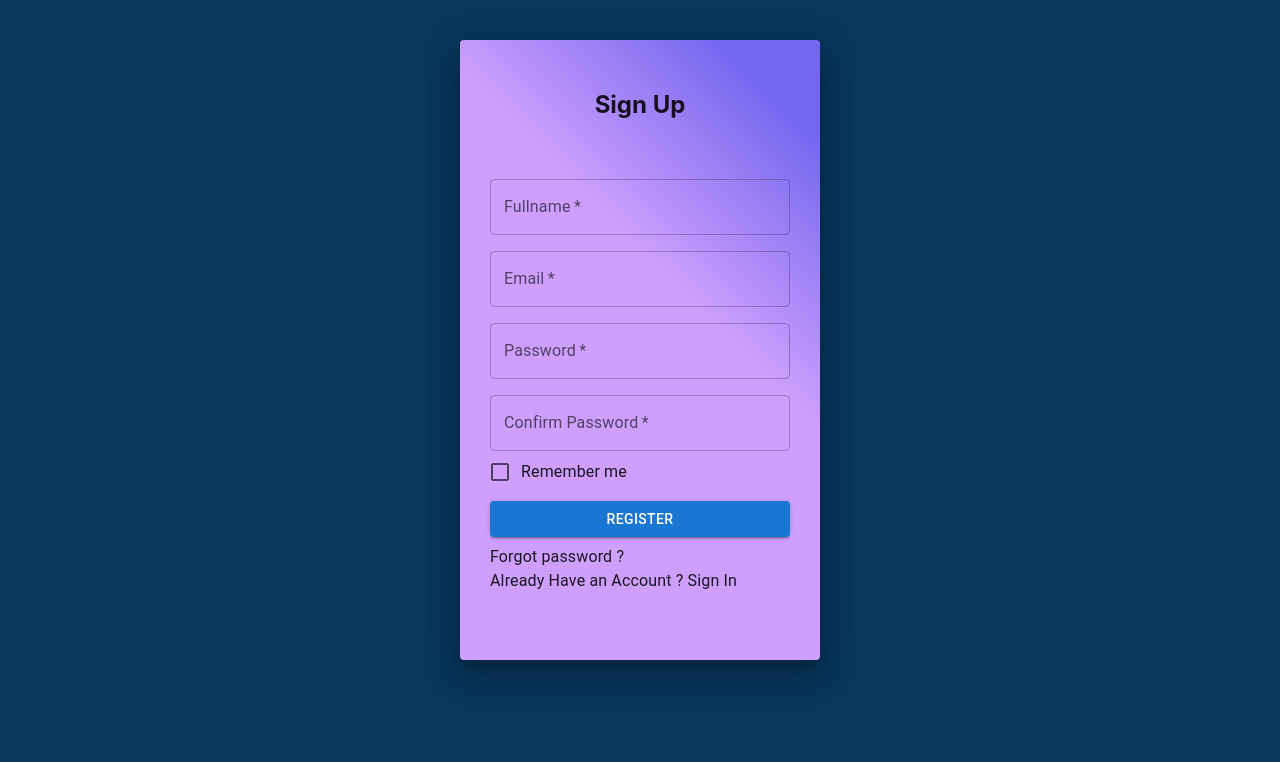
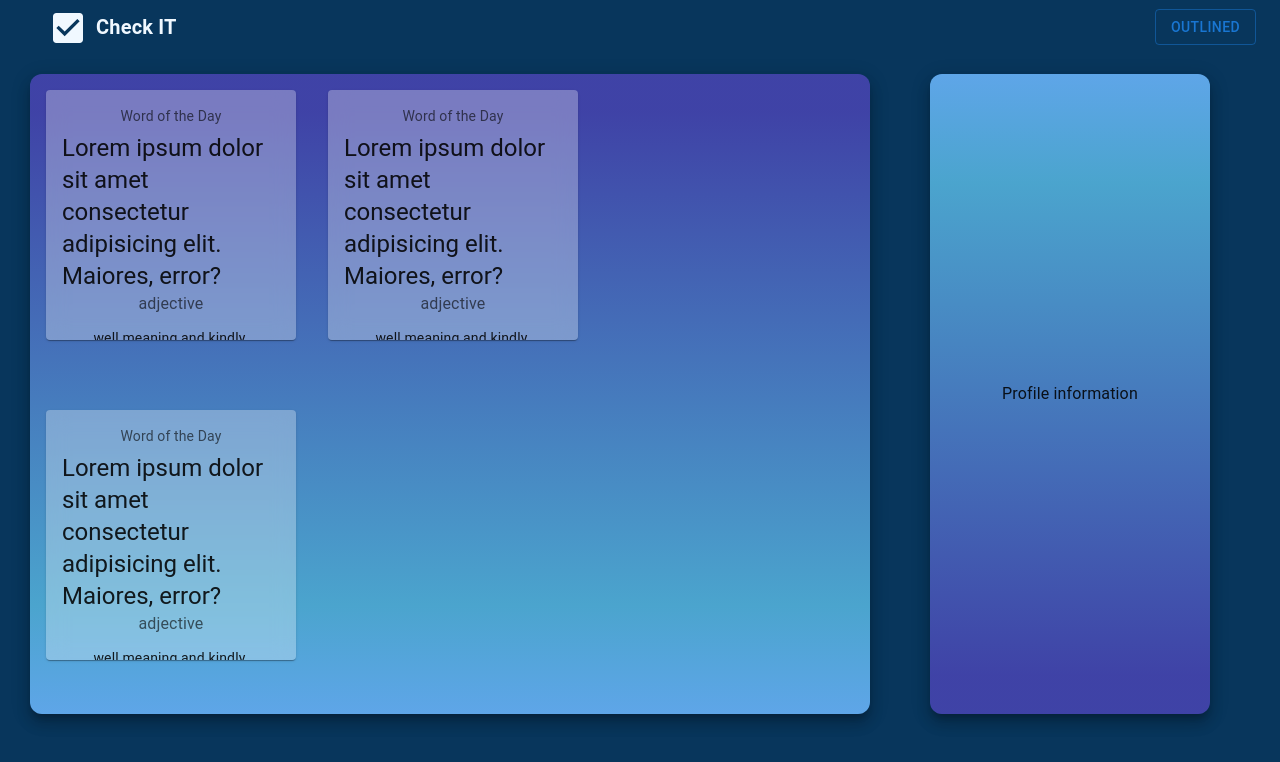
Before and after one commit to RashidHussain786/CheckIt_Frontend, a React (Create React App) app: page / in a window 1280 px wide. Shown: the top 762 px of the page. Built offline with nearby package versions, Linux system fonts and the light colour scheme.

Commit message:
taskListpart1

```diff
--- a/src/App.js
+++ b/src/App.js
@@ -1,6 +1,7 @@
 import Home from "./Pages/Home";
 import Login from "./Pages/Login"
 import Register from "./Pages/Register";
+import Taskmanager from "./Pages/Taskmanager";
 
 
 function App() {
@@ -8,7 +9,8 @@ function App() {
     <>
     {/* <Home/> */}
     {/* <Login/> */}
-    <Register/>
+    {/* <Register/> */}
+    <Taskmanager/>
 
     </>
   );
--- /dev/null
+++ b/src/Components/TaskListComponent/TaskBody.jsx
@@ -0,0 +1,82 @@
+import { Grid, Paper, Typography } from "@mui/material";
+import { Box } from "@mui/system";
+import React from "react";
+import TaskCard from "./TaskCard";
+
+const TaskBody = () => {
+  const renderMyCard = () => {
+    const cards = [];
+    for (let i = 0; i < 3; i++) {
+      cards.push(<TaskCard key={i} />);
+    }
+    return cards;
+  };
+
+  return (
+    <Grid container spacing={5}>
+      <Grid item xs={12} md={7} lg={8}>
+        <Box
+          sx={{
+            display: "flex",
+            width: "100%", // Adjust width as needed
+            height: "80vh",
+            margin: "20px",
+            marginLeft: "30px",
+            justifyContent: "center",
+          }}
+        >
+          <Paper
+            elevation={10}
+            sx={{
+              minWidth: "100%",
+              minHeight: "80vh",
+              width: "100%",
+              height: "80vh",
+              borderRadius: "12px",
+              background:
+                "linear-gradient(180deg, hsla(238, 45%, 45%, 1) 6%, hsla(199, 57%, 55%, 1) 83%, hsla(209, 75%, 64%, 1) 100%)",
+              display: "flex",
+              justifyContent: "center",
+              boxSizing: "border-box",
+            }}
+          >
+            <Grid container>{renderMyCard()}</Grid>
+          </Paper>
+        </Box>
+      </Grid>
+      <Grid item xs={12} md={5} lg={4}>
+        <Box
+          sx={{
+            display: "flex",
+            width: "70%", // Adjust width as needed
+            height: "80vh",
+            margin: "20px",
+            marginLeft: "50px",
+            justifyContent: "flex-end",
+          }}
+        >
+          <Paper
+            elevation={10}
+            sx={{
+              minWidth: "100%",
+              minHeight: "80vh",
+              width: "50%",
+              height: "80vh",
+              borderRadius: "12px",
+              background:
+                "linear-gradient(0deg, hsla(238, 45%, 45%, 1) 6%, hsla(199, 57%, 55%, 1) 83%, hsla(209, 75%, 64%, 1) 100%)",
+              display: "flex",
+              justifyContent: "center",
+              alignItems: "center",
+              boxSizing: "border-box",
+            }}
+          >
+            <Typography>Profile information</Typography>
+          </Paper>
+        </Box>
+      </Grid>
+    </Grid>
+  );
+};
+
+export default TaskBody;
--- /dev/null
+++ b/src/Components/TaskListComponent/TaskCard.jsx
@@ -0,0 +1,38 @@
+import React from 'react'
+import Card from '@mui/material/Card';
+import CardActions from '@mui/material/CardActions';
+import CardContent from '@mui/material/CardContent';
+import Button from '@mui/material/Button';
+import Typography from '@mui/material/Typography';
+
+const TaskCard = () => {
+  return (
+    <>
+     <Card sx={{ minWidth: 250,width:250,height:250, margin:2,backdropFilter: 'blur(10px)',
+    backgroundColor: 'rgba(255, 255, 255, 0.3)' }}>
+      <CardContent sx={{display:'flex',flexDirection:'column',justifyContent:'center',alignItems:'center'}}>
+        <Typography sx={{ fontSize: 14 }} color="text.secondary" gutterBottom>
+          Word of the Day
+        </Typography>
+        <Typography variant="h5" component="div">
+         Lorem ipsum dolor sit amet consectetur adipisicing elit. Maiores, error?
+        </Typography>
+        <Typography sx={{ mb: 1.5 }} color="text.secondary">
+          adjective
+        </Typography>
+        <Typography variant="body2">
+          well meaning and kindly.
+          <br />
+          {'"a benevolent smile"'}
+        </Typography>
+      </CardContent>
+      <CardActions>
+        <Button size="small">Learn More</Button>
+      </CardActions>
+    </Card>
+
+    </>
+  )
+}
+
+export default TaskCard
--- /dev/null
+++ b/src/Components/TaskListComponent/TaskHeader.jsx
@@ -0,0 +1,32 @@
+import React from "react";
+import { Box, Container, IconButton, Typography, Button } from "@mui/material";
+import { CheckBox } from "@mui/icons-material";
+
+const TaskHeader = () => {
+  return (
+    <Box display="flex" justifyContent="space-between" alignItems="center">
+      <Box display="flex" alignItems="center" sx={{ ml: 5, minWidth: 200 }}>
+        <IconButton
+          color="inherit"
+          aria-label="check-Box"
+          sx={{ display: "block", pb: "0px" }}
+        >
+          <CheckBox sx={{ fontSize: 40 }} />
+        </IconButton>
+        <Typography
+          variant="subtitle1"
+          sx={{ fontWeight: "bold", fontSize: 20 }}
+        >
+          Check IT
+        </Typography>
+      </Box>
+      <Container sx={{display:'flex' , justifyContent:'flex-end'}}>
+        <Box display="flex" justifyContent={"space-around"}>
+          <Button variant="outlined">Outlined</Button>
+        </Box>
+      </Container>
+    </Box>
+  );
+};
+
+export default TaskHeader;
--- /dev/null
+++ b/src/Pages/Taskmanager.jsx
@@ -0,0 +1,16 @@
+import React from 'react'
+import TaskHeader from '../Components/TaskListComponent/TaskHeader'
+import TaskBody from '../Components/TaskListComponent/TaskBody'
+
+const Taskmanager = () => {
+  return (
+    <>
+    <TaskHeader/>
+    <TaskBody/>
+
+
+    </>
+  )
+}
+
+export default Taskmanager
```
Also changed, not shown: src/Components/TaskListComponent/Profile.jsx (added, +9 -0 lines).
